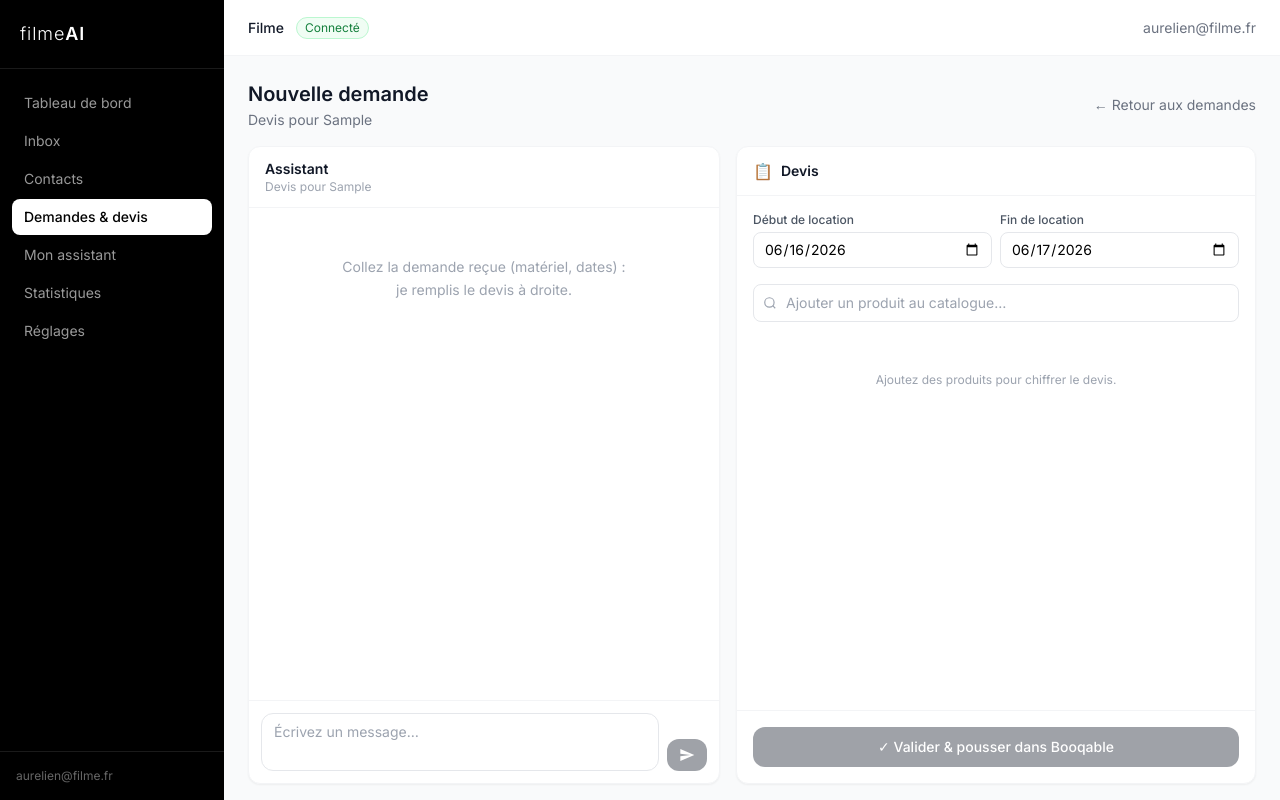
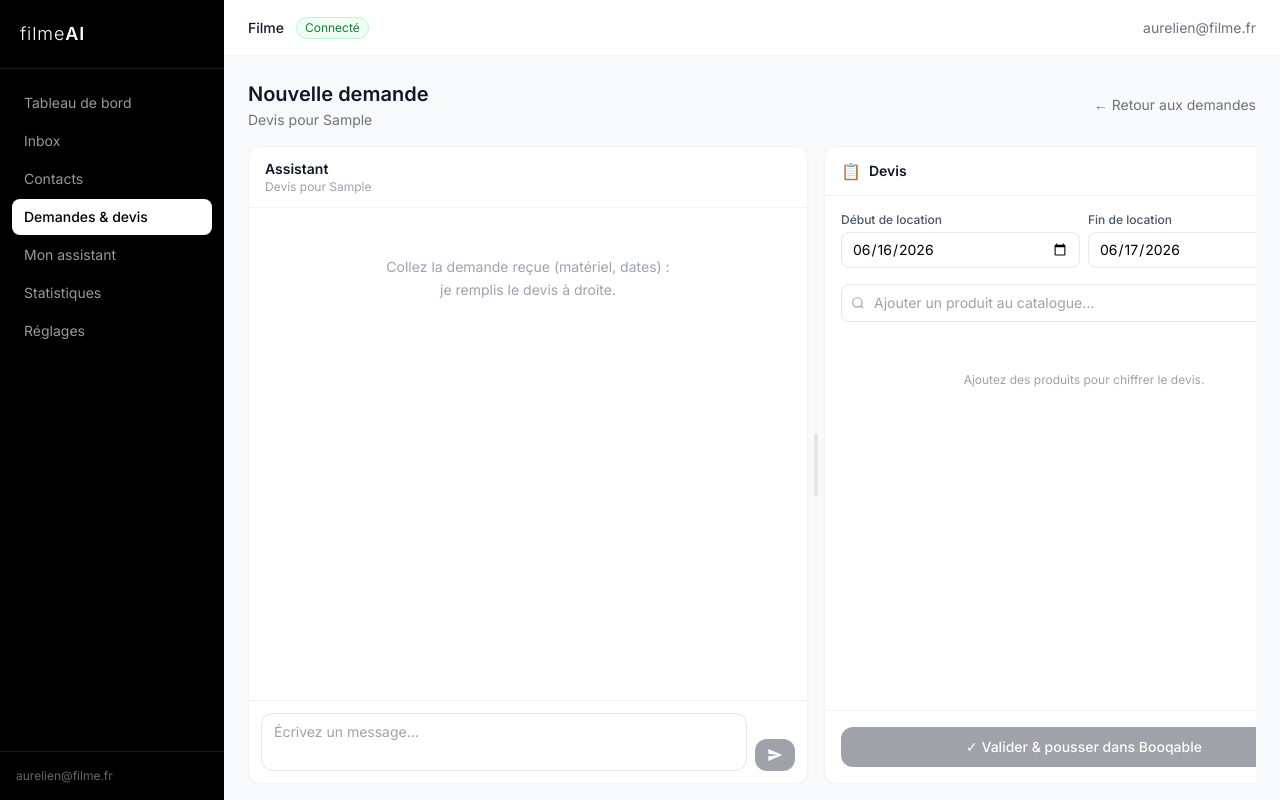
Before and after one commit to apichod/filmeai, a Next.js app: page /requests/new in a window 1280 px wide. Both pictures are taken after typing "Sample", "name@example.com", "5551234" into the empty fields and a click on the button "Démarrer le devis →". Built offline with nearby package versions, Linux system fonts and the light colour scheme.

Commit message:
feat: make request assistant column resizable

```diff
--- a/src/app/(app)/requests/new/page.tsx
+++ b/src/app/(app)/requests/new/page.tsx
@@ -185,6 +185,37 @@ export default function NewRequestPage() {
   const [message, setMessage] = useState('')
   const [parsing, setParsing] = useState(false)
   const [chatHistory, setChatHistory] = useState<{ text: string; found: number }[]>([])
+
+  // ── Resizable assistant column
+  const [assistantWidth, setAssistantWidth] = useState(() => {
+    if (typeof window === 'undefined') return 560
+    const saved = Number(window.localStorage.getItem('filmeai-request-assistant-width'))
+    return Number.isFinite(saved) && saved >= 360 && saved <= 900 ? saved : 560
+  })
+
+  function startAssistantResize(e: React.MouseEvent<HTMLDivElement>) {
+    e.preventDefault()
+    const startX = e.clientX
+    const startWidth = assistantWidth
+
+    function onMove(ev: MouseEvent) {
+      const next = Math.min(900, Math.max(360, startWidth + ev.clientX - startX))
+      setAssistantWidth(next)
+      window.localStorage.setItem('filmeai-request-assistant-width', String(Math.round(next)))
+    }
+
+    function onUp() {
+      document.body.style.cursor = ''
+      document.body.style.userSelect = ''
+      window.removeEventListener('mousemove', onMove)
+      window.removeEventListener('mouseup', onUp)
+    }
+
+    document.body.style.cursor = 'col-resize'
+    document.body.style.userSelect = 'none'
+    window.addEventListener('mousemove', onMove)
+    window.addEventListener('mouseup', onUp)
+  }
 
   // ── Quote items
   const [items, setItems] = useState<QuoteItem[]>([])
@@ -500,10 +531,13 @@ export default function NewRequestPage() {
       </div>
 
       {/* Split view */}
-      <div className="flex gap-4 flex-1 min-h-0">
+      <div className="flex flex-1 min-h-0 overflow-hidden">
 
         {/* ── LEFT: Assistant ─────────────────────────────────────────────── */}
-        <div className="flex-1 min-w-0 bg-white rounded-xl border border-gray-100 shadow-sm flex flex-col min-h-0">
+        <div
+          className="min-w-[360px] max-w-[900px] flex-shrink-0 bg-white rounded-xl border border-gray-100 shadow-sm flex flex-col min-h-0"
+          style={{ width: assistantWidth }}
+        >
           <div className="px-4 py-3 border-b border-gray-100 flex-shrink-0">
             <p className="text-sm font-semibold text-gray-900">Assistant</p>
             <p className="text-xs text-gray-400">Devis pour {clientName}</p>
@@ -575,8 +609,17 @@ export default function NewRequestPage() {
           </div>
         </div>
 
+        {/* Resize handle */}
+        <div
+          onMouseDown={startAssistantResize}
+          className="w-4 flex-shrink-0 cursor-col-resize flex items-center justify-center group select-none"
+          title="Redimensionner la colonne assistant"
+        >
+          <div className="h-16 w-1 rounded-full bg-gray-200 group-hover:bg-gray-400 transition-colors" />
+        </div>
+
         {/* ── RIGHT: Quote panel ──────────────────────────────────────────── */}
-        <div className="w-[520px] flex-shrink-0 bg-white rounded-xl border border-gray-100 shadow-sm flex flex-col min-h-0">
+        <div className="flex-1 min-w-[520px] bg-white rounded-xl border border-gray-100 shadow-sm flex flex-col min-h-0">
           <div className="px-4 py-3 border-b border-gray-100 flex items-center gap-2 flex-shrink-0">
             <span>📋</span>
             <p className="text-sm font-semibold text-gray-900">Devis</p>
```
